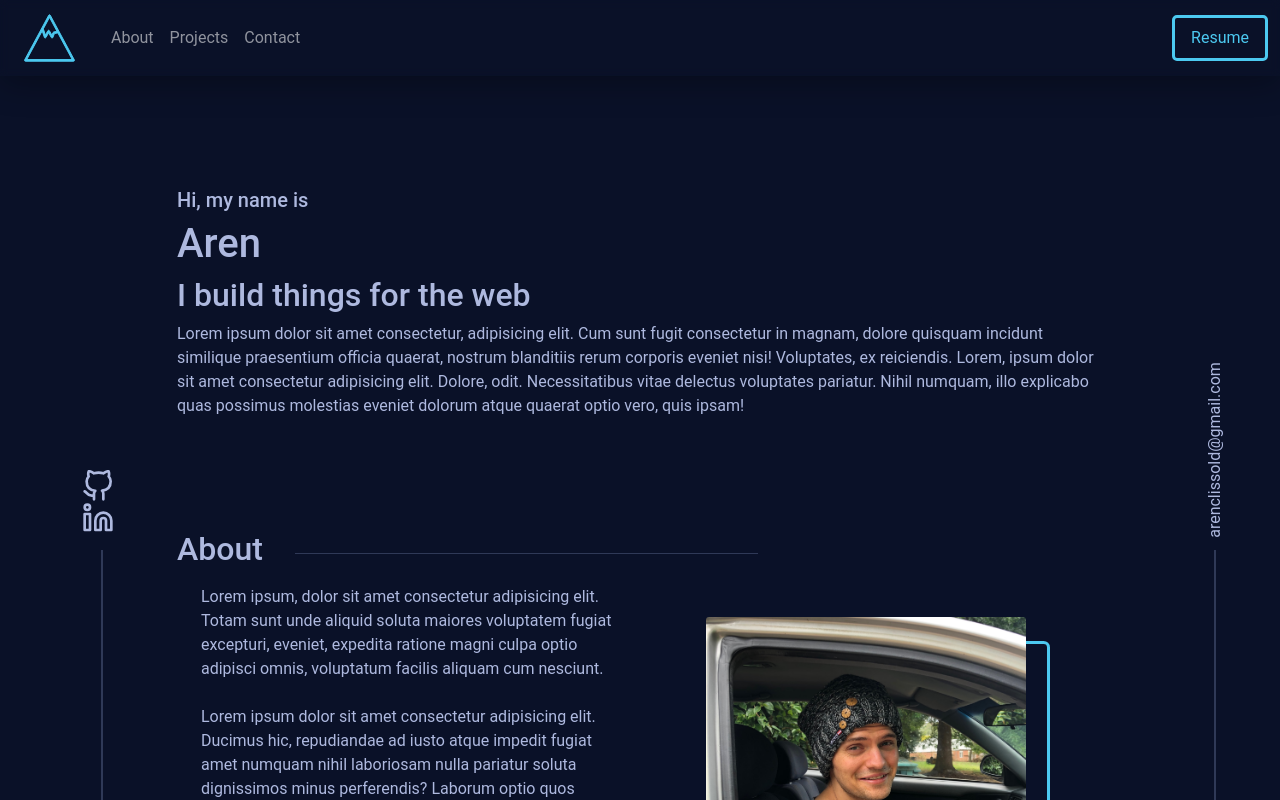
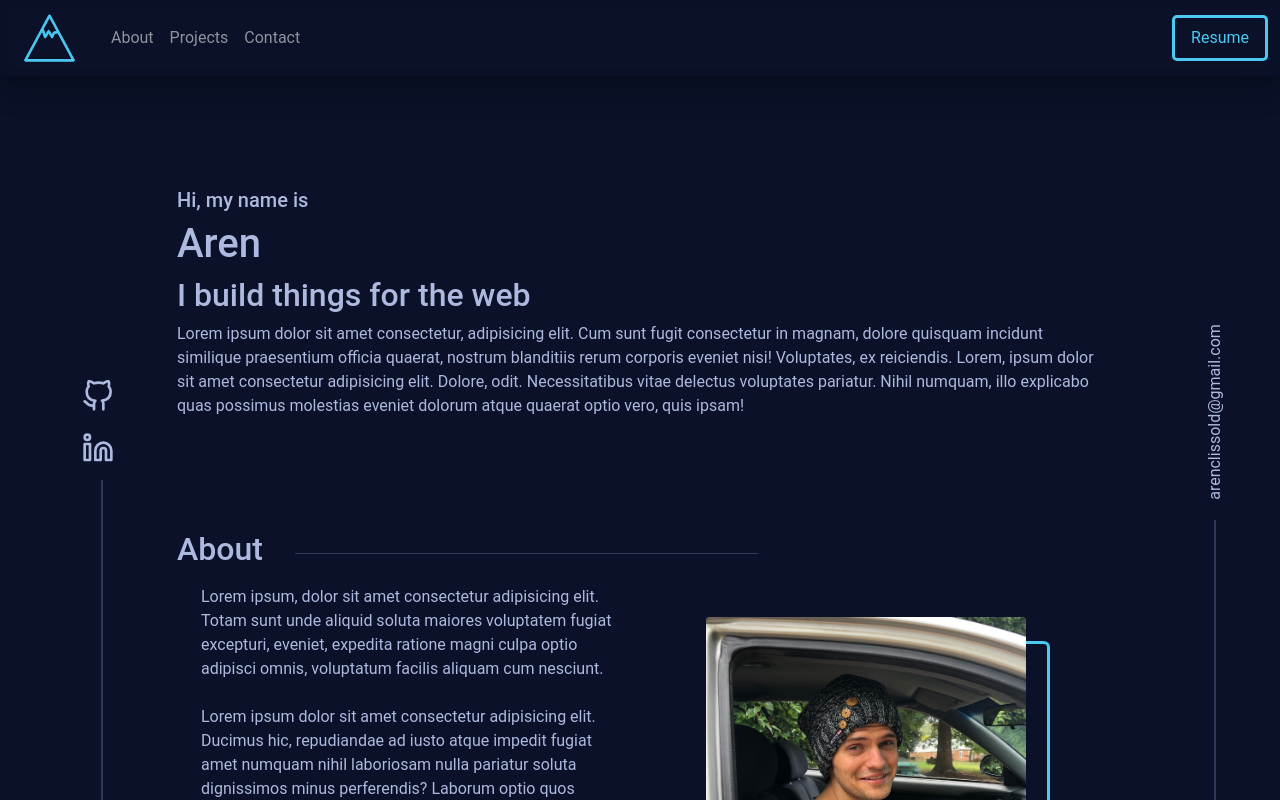
Before and after one commit to arenclissold/portfolio-page, a Vue app: page / in a window 1280 px wide. Shown: the top 800 px of the page. Built offline with nearby package versions, Linux system fonts and the light colour scheme.

Commit message:
sidebar margins changed and height of sidebar scales with height of window

```diff
--- a/src/App.vue
+++ b/src/App.vue
@@ -33,10 +33,10 @@
       <div class="col col-1">
         <div class="sidebar">
           <div>
-            <a href=""><git-hub-icon /></a>
+            <a class="push-bottom" href=""><git-hub-icon /></a>
           </div>
           <div>
-            <a href=""><linked-in-icon /></a>
+            <a class="" href=""><linked-in-icon /></a>
           </div>
           <div class="side-line"></div>
         </div>
@@ -300,17 +300,22 @@ const skills = [
   flex-direction: column;
   align-items: center;
   bottom: 0%;
+  height: 50%;
 }
 
 .side-line {
-  height: 250px;
+  height: 100%;
   width: 2px;
   background: #2f3957;
   margin-top: 1em;
 }
 
+.push-bottom {
+  position: relative;
+  bottom: 20px;
+}
+
 .sidebar-link {
-  margin-bottom: 5em;
   text-decoration: none;
   color: currentColor;
   transition: 0.5s;
@@ -322,7 +327,7 @@ const skills = [
 
 .sideways {
   transform: rotate(270deg);
-  margin-bottom: 4.5em;
+  margin-bottom: 5em;
 }
 
 section {
```
